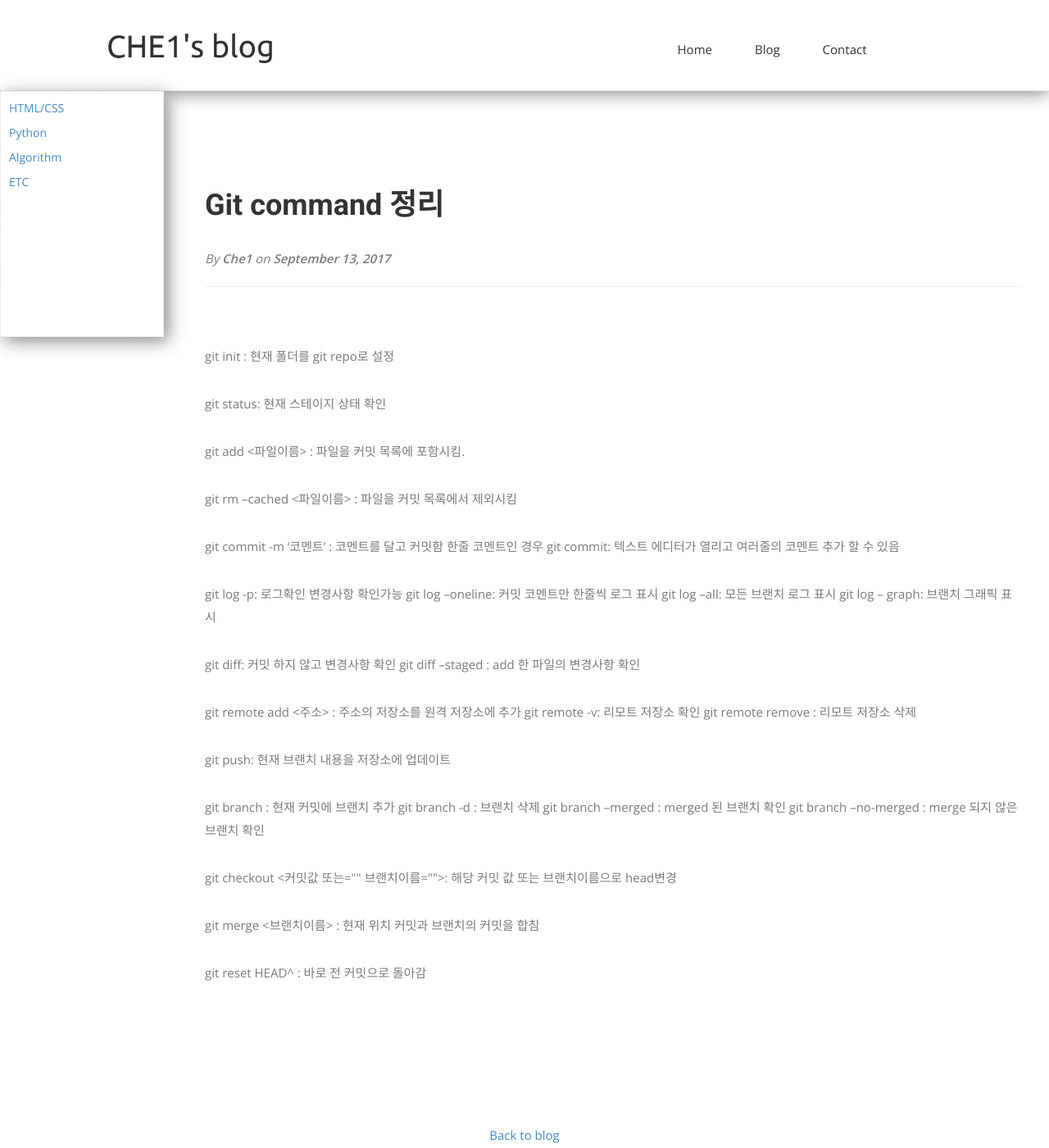
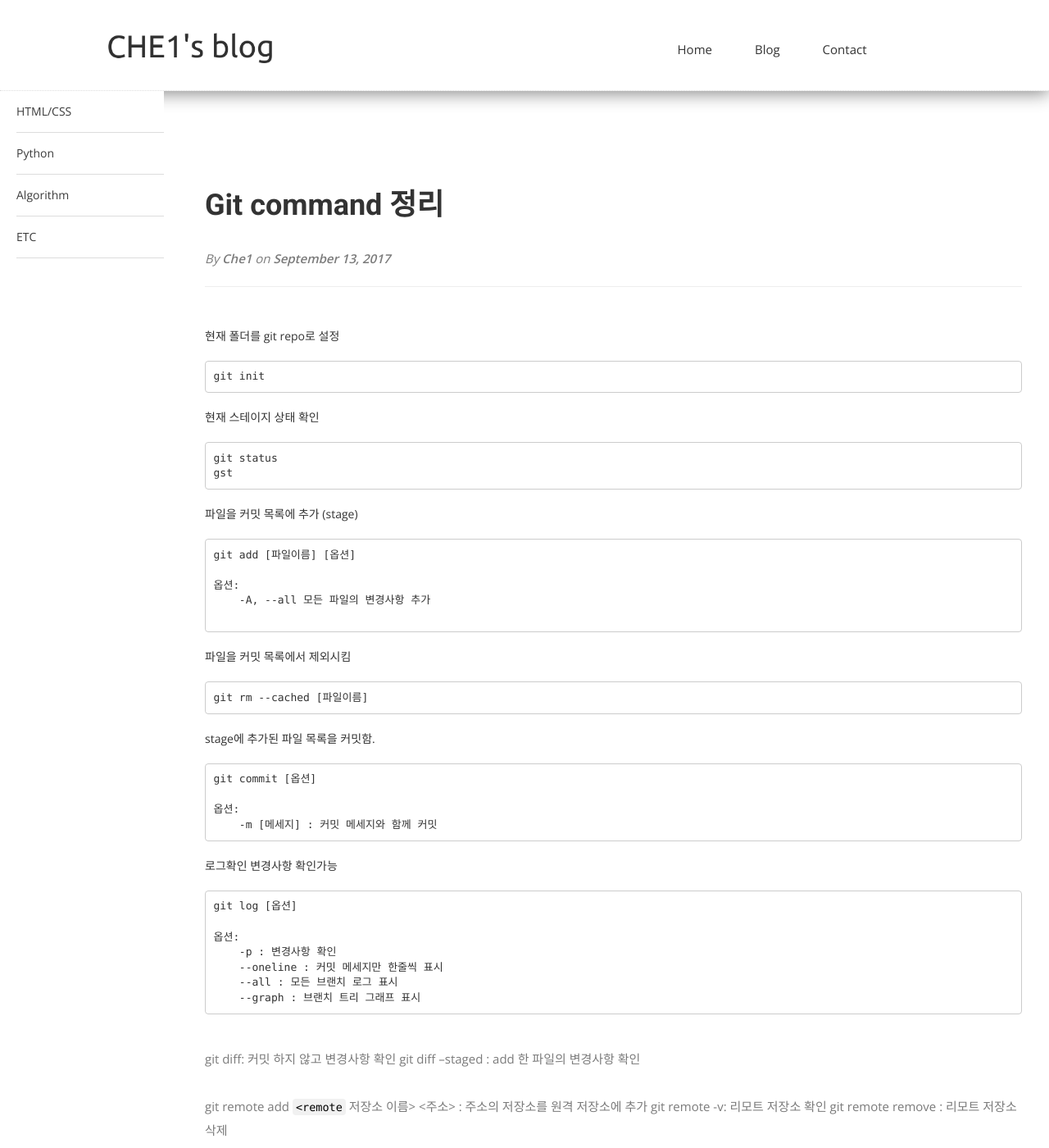
Before and after one commit to nachwon/nachwon.github.io, a Jekyll site: the page built from _posts/ETC/2017-09-13-git command.markdown, in a window 1280 px wide and 1400 px high. Shown: the whole window at 82% size. Built offline with Jekyll 4.4.1, drawn with Linux system fonts in a browser that asks for light colours; nearby versions of some CDN libraries; some web fonts are replaced.

Commit message:
blog post updated:     git-command.md updated     how-to-use-markdown.md updated
minor change on header buttons
minor change on category menu buttons

````diff
--- a/_posts/ETC/2017-09-10-How to use markdown.markdown
+++ b/_posts/ETC/2017-09-10-How to use markdown.markdown
@@ -5,11 +5,7 @@ author: Che1
 category: ETC
 ---
 
-Lorem ipsum dolor sit amet consectetur adipisicing elit. Adipisci, nemo eius quos laborum, necessitatibus culpa in commodi nam cupiditate, rerum neque nostrum quibusdam placeat voluptatibus iusto saepe! Voluptas, velit praesentium.
-Lorem ipsum dolor sit amet consectetur adipisicing elit. Adipisci, nemo eius quos laborum, necessitatibus culpa in commodi nam cupiditate, rerum neque nostrum quibusdam placeat voluptatibus iusto saepe! Voluptas, velit praesentium.
-
-
-# <img width="150px" src="/img/markdown.png">
+# <img width="300px" src="/img/markdown.png">
 
 HOW TO USE MARKDOWN(KRAMDOWN)
 
--- a/_posts/ETC/2017-09-13-git command.markdown
+++ b/_posts/ETC/2017-09-13-git command.markdown
@@ -5,29 +5,59 @@ author: Che1
 category: ETC
 ---
 
+- 현재 폴더를 git repo로 설정
+```
+git init
+```
 
-git init : 현재 폴더를 git repo로 설정
+- 현재 스테이지 상태 확인
+```
+git status
+gst
+```
+- 파일을 커밋 목록에 추가 (stage)
 
-git status: 현재 스테이지 상태 확인
+```
+git add [파일이름] [옵션]
 
-git add <파일이름> : 파일을 커밋 목록에 포함시킴.
+옵션:
+    -A, --all 모든 파일의 변경사항 추가
 
-git rm --cached <파일이름> : 파일을 커밋 목록에서 제외시킴
+```
 
-git commit -m '코멘트' : 코멘트를 달고 커밋함 한줄 코멘트인 경우
-git commit: 텍스트 에디터가 열리고 여러줄의 코멘트 추가 할 수 있음
+- 파일을 커밋 목록에서 제외시킴
 
-git log -p: 로그확인 변경사항 확인가능
-git log --oneline:  커밋 코멘트만 한줄씩 로그 표시
-git log --all: 모든 브랜치 로그 표시
-git log -- graph: 브랜치 그래픽 표시
+```
+git rm --cached [파일이름]
+```
+
+- stage에 추가된 파일 목록을 커밋함.
+
+```
+git commit [옵션]
+
+옵션:
+    -m [메세지] : 커밋 메세지와 함께 커밋
+```
+- 로그확인 변경사항 확인가능
+
+```
+git log [옵션]
+
+옵션:
+    -p : 변경사항 확인
+    --oneline : 커밋 메세지만 한줄씩 표시
+    --all : 모든 브랜치 로그 표시
+    --graph : 브랜치 트리 그래프 표시
+```
+
 
 git diff: 커밋 하지 않고 변경사항 확인
 git diff --staged : add 한 파일의 변경사항 확인
 
-git remote add <remote저장소 이름> <주소> : 주소의 저장소를 원격 저장소에 추가
+git remote add `<remote` 저장소 이름> <주소> : 주소의 저장소를 원격 저장소에 추가
 git remote -v: 리모트 저장소 확인
-git remote remove <remote저장소이름> : 리모트 저장소 삭제
+git remote remove <remote 저장소이름> : 리모트 저장소 삭제
 
 git push: 현재 브랜치 내용을 저장소에 업데이트
 
--- a/css/airspace.css
+++ b/css/airspace.css
@@ -100,6 +100,7 @@ header .navbar-default .navbar-nav li a {
 font header .navbar-default .navbar-nav li a:hover {
   color: #000;
 }
+
 /*---------------------------------------------
 					Index Start
 -----------------------------------------------*/
@@ -164,7 +165,7 @@ font header .navbar-default .navbar-nav li a:hover {
 }
 #intro .block img {
   padding-left: 40px;
-  width: 100%;
+  /* width: 100%; */
 }
 #intro .section-title {
   margin-bottom: 0px;
@@ -821,28 +822,44 @@ footer .footer-manu ul li a:hover {
   color: #000;
 }
 /*---------------------------------------------
-					category start
+					category bar start
 -----------------------------------------------*/
 div.category{
-  position: fixed;
+  /* position: fixed; */
   width: 200px;
   height: 300px;
   background-color: white;
   color: white;
   float: left;
-  border: 1px dotted #ddd;
-  box-shadow: 5px 5px 20px #888888;
 }
 
 ul.category-list{
-  padding-left: 10px;
+  padding-left: 20px;
   color: black;
 }
+
+.category-list li{
+  border-bottom: 1px solid #ddd;
+  padding: 10px 0;
+  margin: 0;
+  color: rgb(59, 59, 59);
+  line-height: 30px;
+}
+
+.category-list li:hover{
+  font-size: 17px;
+  transition-duration: .2s;
+}
+.category-list img{
+  float: right;
+  padding-right: 10px;
+  width: 50px;
+}
 /*---------------------------------------------
-					category close
+					category bar close
 -----------------------------------------------*/
 /*---------------------------------------------
-					HTML/CSS start
+					category page start
 -----------------------------------------------*/
 #subpage-header {
   padding-top: 150px;
````
Also changed, not shown: css/bootstrap.min.css.
